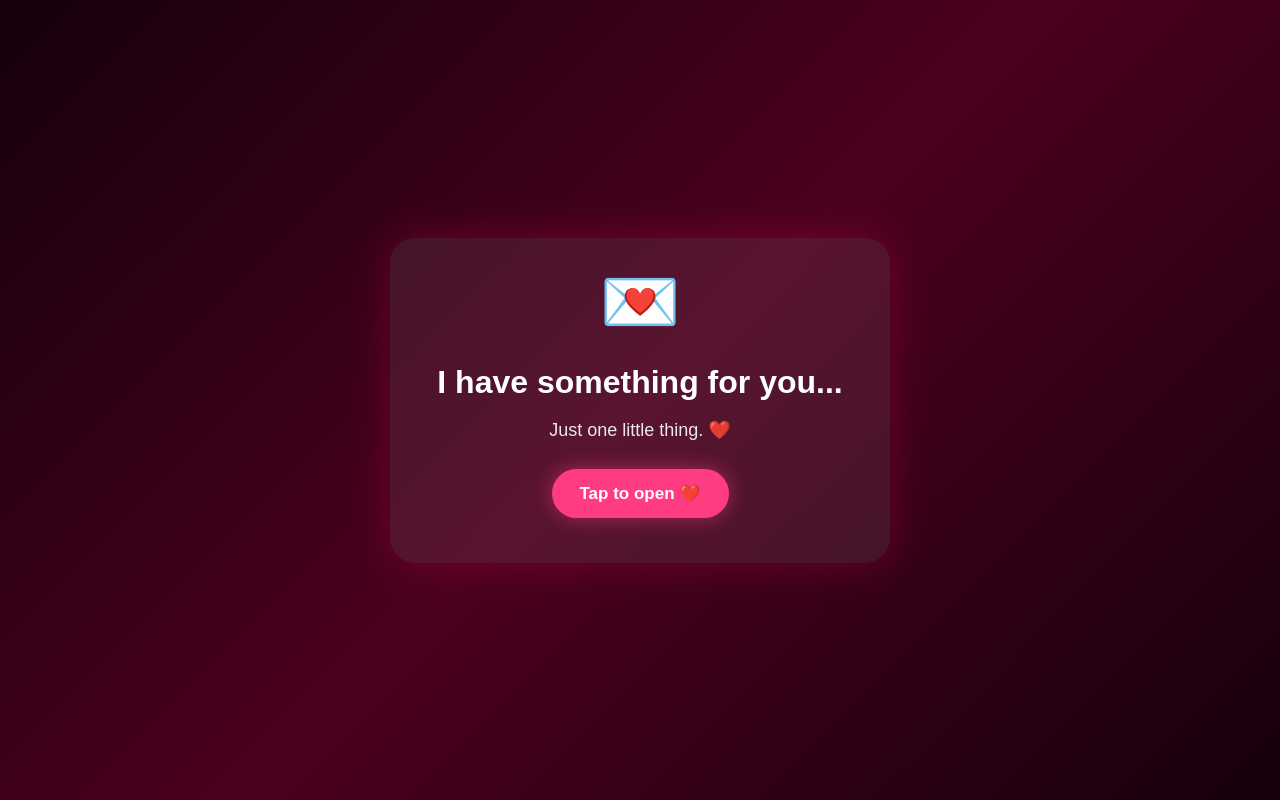
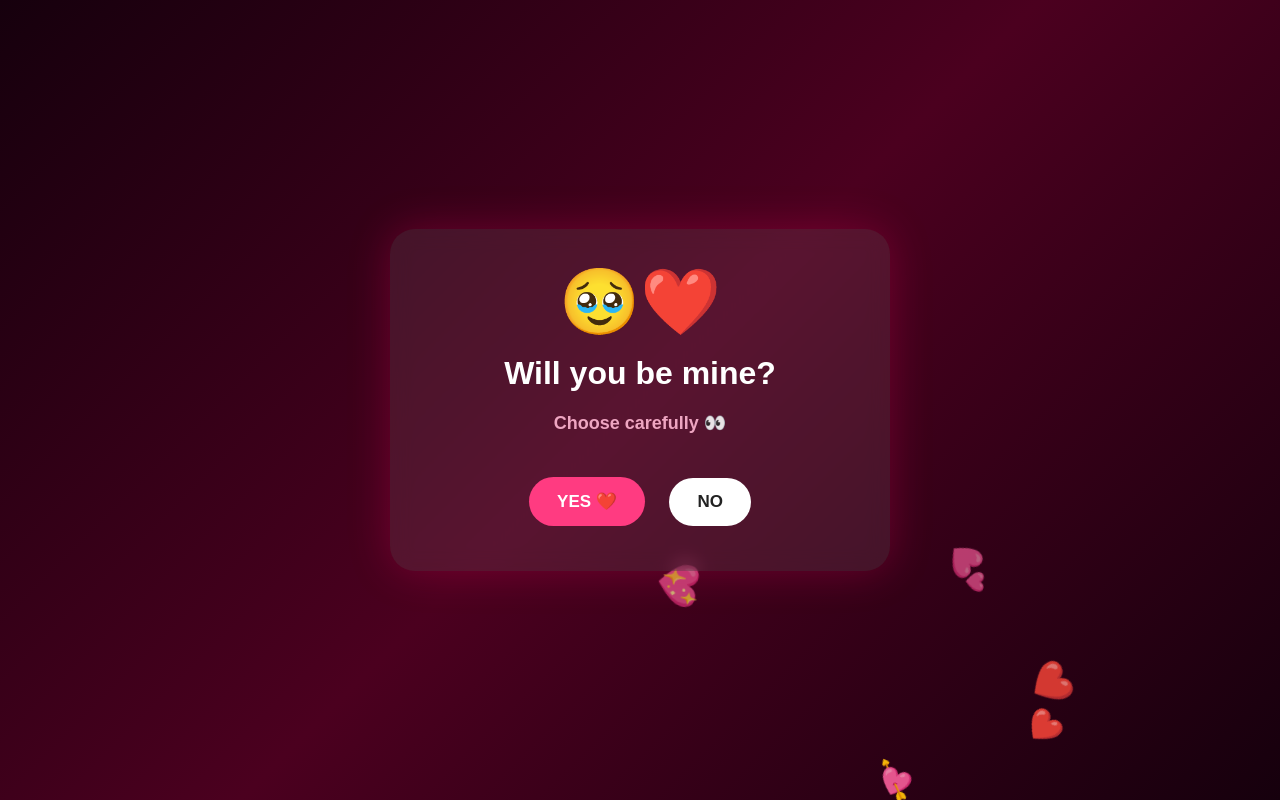
Before and after one commit to SahilNis/Hell-yeah-, a plain HTML site: page index.html in a window 1280 px wide. Both pictures are taken after a click on the button "Tap to open ❤️". Drawn offline with Linux system fonts and the light colour scheme.

Commit message:
Update index.html

```diff
--- a/index.html
+++ b/index.html
@@ -18,9 +18,6 @@
             font-family: Arial, sans-serif;
             background: linear-gradient(135deg, #16000d, #4b001f, #16000d);
             color: white;
-            display: flex;
-            justify-content: center;
-            align-items: center;
         }
 
         .screen {
@@ -67,11 +64,6 @@
             font-weight: bold;
             cursor: pointer;
             margin: 10px;
-            transition: transform 0.2s ease, opacity 0.2s ease;
-        }
-
-        button:hover {
-            transform: scale(1.05);
         }
 
         .open-btn {
@@ -178,7 +170,7 @@
 
 <body>
 
-    <!-- OPENING SCREEN -->
+    <!-- OPENING -->
     <div id="opening" class="screen">
         <div class="card">
 
@@ -205,7 +197,9 @@
 
             <h1>Will you be mine?</h1>
 
-            <p id="noMessage">Choose carefully 👀</p>
+            <p id="noMessage">
+                Choose carefully 👀
+            </p>
 
             <div class="buttons">
 
@@ -220,7 +214,6 @@
             </div>
 
         </div>
-
     </div>
 
 
@@ -236,7 +229,6 @@
             <p>Thank you for saying YES! ❤️</p>
 
         </div>
-
     </div>
 
 
@@ -248,12 +240,12 @@
 
     <script>
 
-        /* ==============================
+        /* =========================
            GOOGLE SHEETS
-        ============================== */
+        ========================= */
 
         const SCRIPT_URL =
-       https://script.google.com/macros/s/AKfycbzn04GIdWWRMNAslhdJgbNNN3z_yM0WE4hDFveJrthu7_1W2IqiqS2sWGtT5beOUag0/exec
+        "https://script.google.com/macros/s/AKfycbzn04GIdWWRMNAslhdJgbNNN3z_yM0WE4hDFveJrthu7_1W2IqiqS2sWGtT5beOUag0/exec";
 
 
         function recordResponse(response) {
@@ -273,21 +265,13 @@
         }
 
 
-        /* ==============================
+        /* =========================
            OPEN PROPOSAL
-        ============================== */
+        ========================= */
 
         function openProposal() {
 
-            const music =
-                document.getElementById("music");
-
-            /* Start song from 0:28 */
-
-            music.currentTime = 28;
-
-            music.play().catch(() => {});
-
+            /* Show proposal FIRST */
 
             document.getElementById("opening")
                 .style.display = "none";
@@ -298,12 +282,51 @@
 
             startHearts();
 
+
+            /* MUSIC */
+
+            const music =
+                document.getElementById("music");
+
+
+            try {
+
+                if (music.readyState >= 1) {
+
+                    music.currentTime = 28;
+
+                    music.play().catch(() => {});
+
+                } else {
+
+                    music.addEventListener(
+                        "loadedmetadata",
+
+                        function () {
+
+                            try {
+
+                                music.currentTime = 28;
+
+                                music.play()
+                                    .catch(() => {});
+
+                            } catch (error) {}
+
+                        },
+
+                        { once: true }
+                    );
+                }
+
+            } catch (error) {}
+
         }
 
 
-        /* ==============================
+        /* =========================
            NO BUTTON
-        ============================== */
+        ========================= */
 
         let noCount = 0;
 
@@ -370,6 +393,7 @@
             "Please don't be mean 😭❤️",
             "Okay... maybe YES? 👀",
             "Give YES a chance 🫶🏻"
+
         ];
 
 
@@ -378,7 +402,7 @@
             noCount++;
 
 
-            /* Record only the first NO */
+            /* Record first NO */
 
             if (!noRecorded) {
 
@@ -389,7 +413,7 @@
             }
 
 
-            /* ONLY CHANGE THE WORDS */
+            /* ONLY CHANGE THE MESSAGE */
 
             const message =
                 document.getElementById("noMessage");
@@ -408,9 +432,9 @@
         }
 
 
-        /* ==============================
+        /* =========================
            YES BUTTON
-        ============================== */
+        ========================= */
 
         function sayYes() {
 
@@ -432,13 +456,21 @@
         }
 
 
-        /* ==============================
-           FLOATING HEARTS
-        ============================== */
+        /* =========================
+           HEARTS
+        ========================= */
+
+        let heartsStarted = false;
+
 
         function startHearts() {
 
-            setInterval(() => {
+            if (heartsStarted) return;
+
+            heartsStarted = true;
+
+
+            setInterval(function () {
 
                 const heart =
                     document.createElement("div");
@@ -446,9 +478,19 @@
 
                 heart.className = "heart";
 
+
                 heart.textContent =
-                    ["❤️", "💗", "💕", "💖", "💘"]
-                    [Math.floor(Math.random() * 5)];
+                    [
+                        "❤️",
+                        "💗",
+                        "💕",
+                        "💖",
+                        "💘"
+                    ][
+                        Math.floor(
+                            Math.random() * 5
+                        )
+                    ];
 
 
                 heart.style.left =
@@ -456,20 +498,20 @@
 
 
                 heart.style.fontSize =
-                    (15 + Math.random() * 25) + "px";
+                    (15 +
+                    Math.random() * 25) + "px";
 
 
                 heart.style.animationDuration =
-                    (4 + Math.random() * 5) + "s";
+                    (4 +
+                    Math.random() * 5) + "s";
 
 
                 document.body.appendChild(heart);
 
 
-                setTimeout(() => {
-
+                setTimeout(function () {
                     heart.remove();
-
                 }, 9000);
 
 
@@ -478,19 +520,24 @@
         }
 
 
-        /* ==============================
+        /* =========================
            CONFETTI
-        ============================== */
+        ========================= */
 
         function createConfetti() {
 
-            for (let i = 0; i < 100; i++) {
+            for (
+                let i = 0;
+                i < 100;
+                i++
+            ) {
 
                 const piece =
                     document.createElement("div");
 
 
-                piece.className = "confetti";
+                piece.className =
+                    "confetti";
 
 
                 piece.style.left =
@@ -502,16 +549,16 @@
 
 
                 piece.style.transform =
-                    `rotate(${Math.random() * 360}deg)`;
+                    `rotate(${
+                        Math.random() * 360
+                    }deg)`;
 
 
                 document.body.appendChild(piece);
 
 
-                setTimeout(() => {
-
+                setTimeout(function () {
                     piece.remove();
-
                 }, 5000);
 
             }
```
